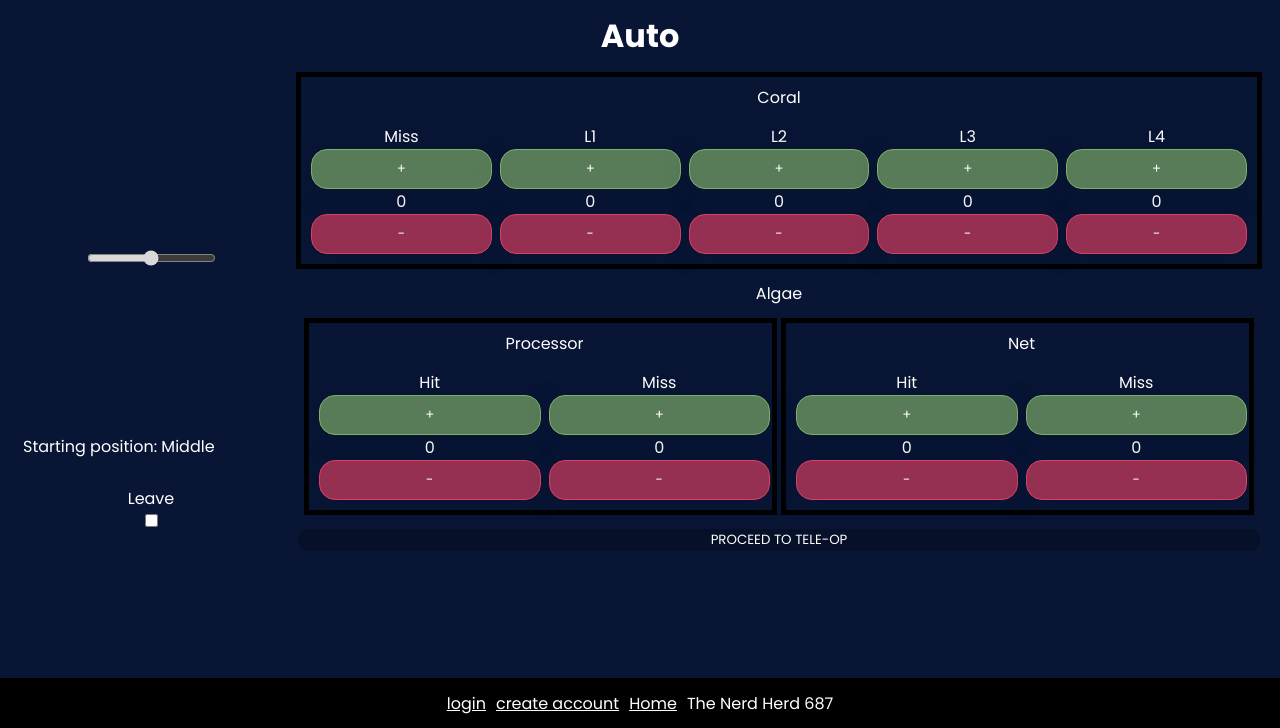
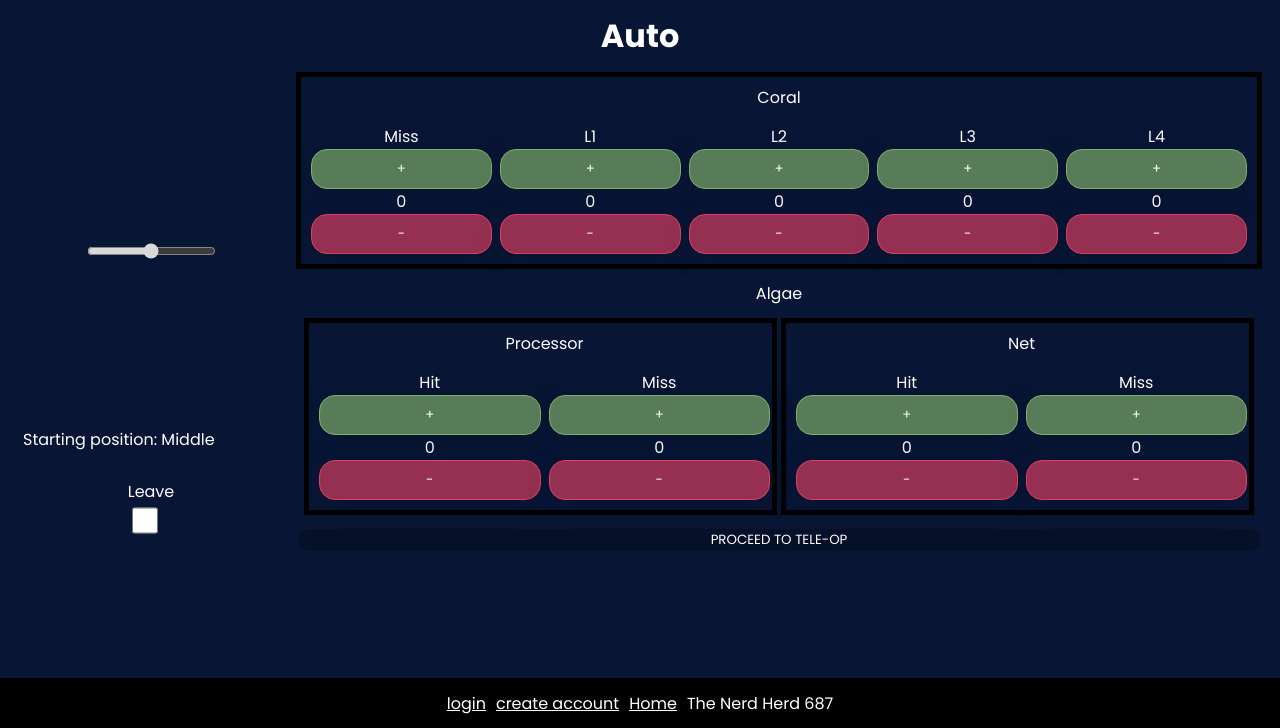
Before and after one commit to nerdherd/NerdScout, a Python web app: template templates/match/submit.html in a window 1280 px wide. Shown: the part 72-800 px from the top of the page. Run offline with Jinja, Linux system fonts and the light colour scheme; the template is opened without the code that fills it, so the values that code supplies are empty.

Commit message:
Changed checkboxes

```diff
--- a/static/stylesheets/submit.css
+++ b/static/stylesheets/submit.css
@@ -302,6 +302,7 @@ input[type=range]{
 
 .endPosSuccess{
     justify-content: center;
+    align-items: center;
 }
 
 .commentBlock{
@@ -350,3 +351,8 @@ input[type=range]{
     flex-wrap: wrap;
     justify-content: center;
 }
+
+input[type="checkbox"] {
+    width: 2em;
+    height: 2em;
+}
```
